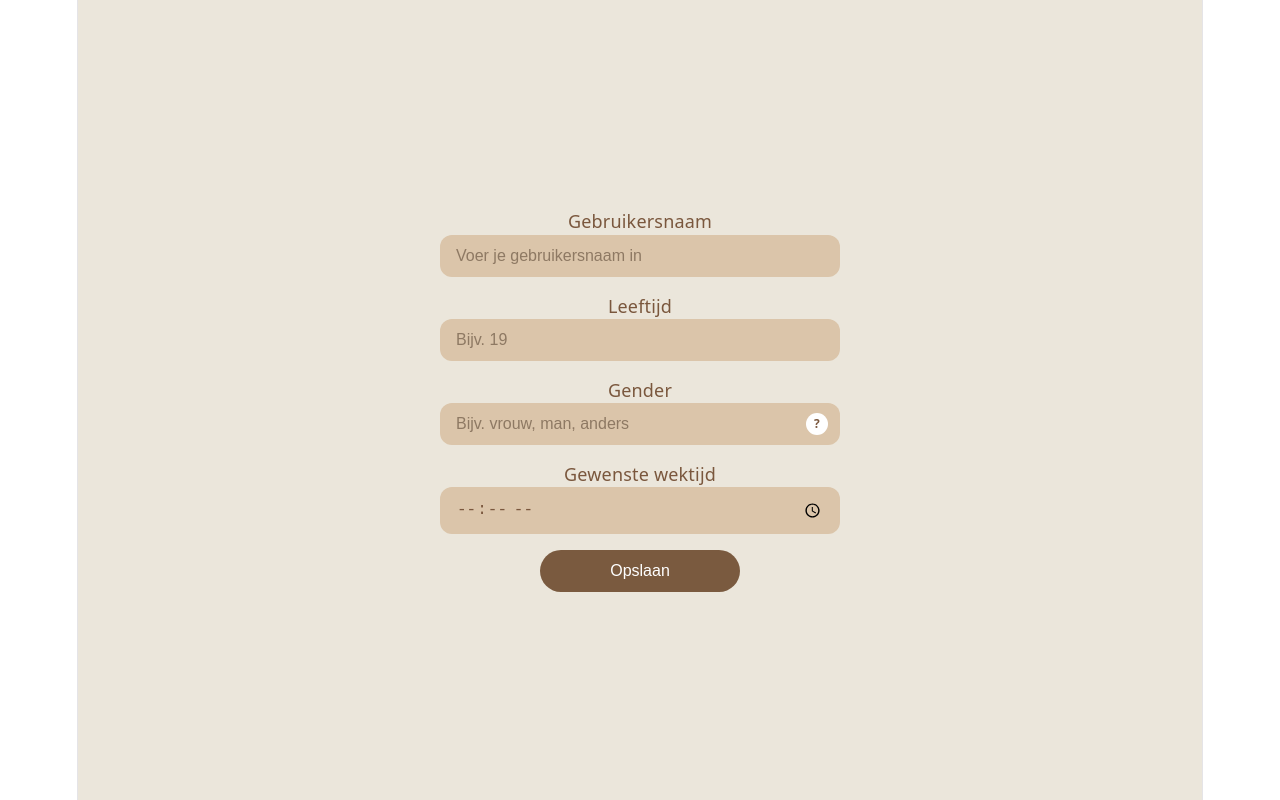
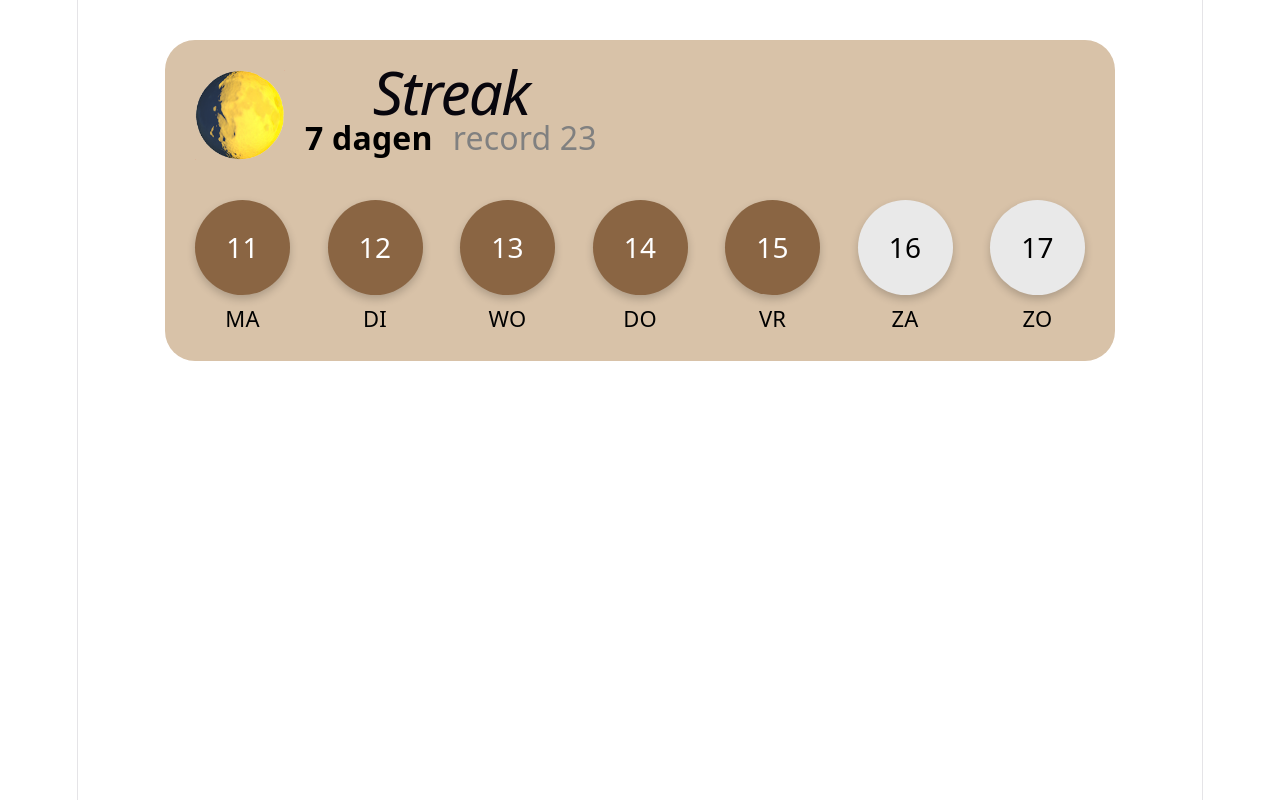
Before and after one commit to MaartjevD/RestforMore, a React (Vite) app: page / in a window 1280 px wide. Built offline with nearby package versions, Linux system fonts and the light colour scheme.

Commit message:
Streak kaart gecodeerd

```diff
--- /dev/null
+++ b/componenten/streaks.jsx
@@ -0,0 +1,60 @@
+import React from "react";
+import "../style.css";
+import maan from "../public/maan-streaks.png";
+
+function Streak() {
+  return (
+    <div className="streakKaart">
+      <div className="streakHeader">
+        <img src={maan} className="maan" />
+
+        <div>
+          <h1 className="titel">Streak</h1>
+          <div className="streakInfo">
+            <span className="dagen">7 dagen</span>
+            <span className="record">record 23</span>
+          </div>
+        </div>
+      </div>
+
+      <div className="containerDagen">
+        <div className="weekdagen">
+          <div className="Cirkel actief">11</div>
+          <p>MA</p>
+        </div>
+
+        <div className="weekdagen">
+          <div className="Cirkel actief">12</div>
+          <p>DI</p>
+        </div>
+
+        <div className="weekdagen">
+          <div className="Cirkel actief">13</div>
+          <p>WO</p>
+        </div>
+
+        <div className="weekdagen">
+          <div className="Cirkel actief">14</div>
+          <p>DO</p>
+        </div>
+
+        <div className="weekdagen">
+          <div className="Cirkel actief">15</div>
+          <p>VR</p>
+        </div>
+
+        <div className="weekdagen">
+          <div className="Cirkel onactief">16</div>
+          <p>ZA</p>
+        </div>
+
+        <div className="weekdagen">
+          <div className="Cirkel onactief">17</div>
+          <p>ZO</p>
+        </div>
+      </div>
+    </div>
+  );
+}
+
+export default Streak;
--- a/src/App.jsx
+++ b/src/App.jsx
@@ -1,7 +1,9 @@
 import Onboarding from "../componenten/onboarding.jsx";
+import Streaks from "../componenten/streaks.jsx";
 
 function App() {
-  return <Onboarding />;
+  /* return <Onboarding />; */
+  return <Streaks />;
 }
 
 export default App;
--- a/style.css
+++ b/style.css
@@ -122,3 +122,80 @@ input::placeholder {
     font-size: 11px;
   }
 }
+
+.streakKaart {
+  width: 950px;
+  background-color: #d8c2a8;
+  border-radius: 30px;
+  padding: 30px;
+  margin: 40px auto;
+}
+
+.streakHeader {
+  display: flex;
+  align-items: center;
+  gap: 20px;
+}
+
+.maan {
+  width: 90px;
+  height: 90px;
+}
+
+.titel {
+  font-size: 60px;
+  font-style: italic;
+  font-weight: 300;
+  margin: 0 0 20px 0;
+}
+
+.streakInfo {
+  display: flex;
+  align-items: center;
+  gap: 20px;
+  color: black;
+}
+
+.dagen {
+  font-size: 32px;
+  font-weight: bold;
+}
+
+.record {
+  font-size: 32px;
+  color: gray;
+}
+
+.containerDagen {
+  display: flex;
+  justify-content: space-between;
+  margin-top: 40px;
+}
+
+.Cirkel {
+  width: 95px;
+  height: 95px;
+  border-radius: 50%;
+  display: flex;
+  align-items: center;
+  justify-content: center;
+  font-size: 28px;
+  margin-bottom: 10px;
+  box-shadow: 0px 4px 8px rgba(0, 0, 0, 0.2);
+}
+
+.actief {
+  background-color: #8a6543;
+  color: white;
+}
+
+.onactief {
+  background-color: #e9e9e9;
+  color: black;
+}
+
+.weekdagen p {
+  font-size: 22px;
+  margin: 0;
+  color: black;
+}
```
Also changed, not shown: public/maan-streaks.png (added).
